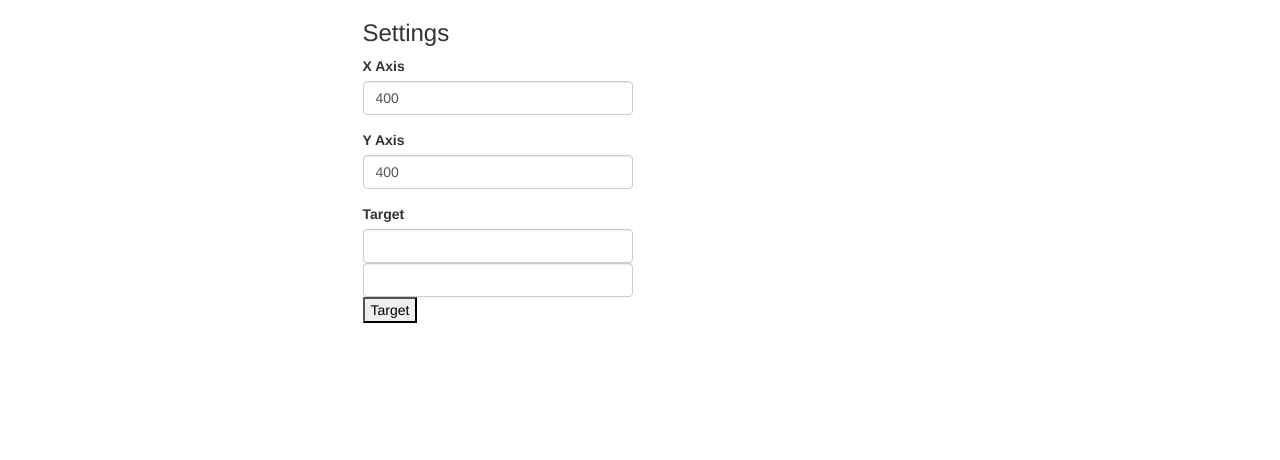
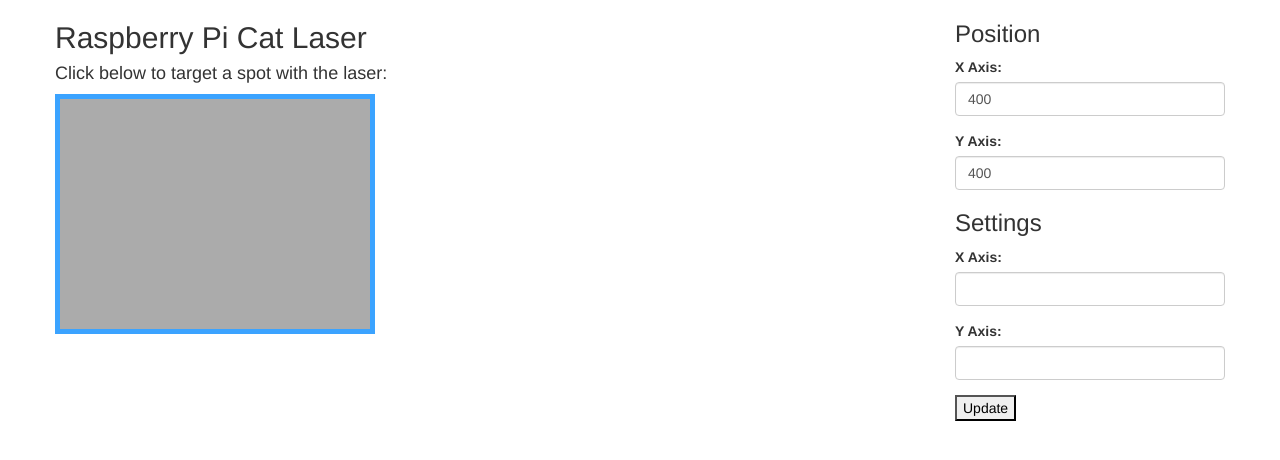
Before and after one commit to tdicola/pi-catlaser, a Flask app: page / in a window 1280 px wide. Shown: the top 460 px of the page. Run offline with Flask 2, Linux system fonts and the light colour scheme.

Commit message:
Add targeting box.

```diff
--- a/model.py
+++ b/model.py
@@ -11,8 +11,8 @@ class LaserModel(object):
 		self.targetXBounds = (0.0, 240.0)
 		self.targetYBounds  = (0.0, 320.0)
 		self.laserXBounds = (150.0, 650.0)
-		self.laserTopYBounds = (150.0, 650.0)
-		self.laserBottomYBounds = (200.0, 600.0)
+		self.laserTopYBounds = (200.0, 600.0)
+		self.laserBottomYBounds = (150.0, 650.0)
 
 	def validateAxis(self, value):
 		try:
--- a/templates/main.html
+++ b/templates/main.html
@@ -15,25 +15,68 @@
                 <div class="col-md-3">
             </div>
             <div class="row">
+                <div class="col-md-9">
+                    <h2>Raspberry Pi Cat Laser</h2>
+                    <!--<iframe src="http://www.ustream.tv/embed/2924984" width="608" height="368" scrolling="no" frameborder="0" style="border: 0px none transparent;"></iframe>-->
+                    <div id="targetpad">
+                        <h4>Click below to target a spot with the laser:</h4>
+                        <div>
+                            <svg id="targetpad" xmlns="http://www.w3.org/2000/svg" width="320" height="240" style="background-color: #3BA3FF; cursor: crosshair;">
+                                <rect width="310" height="230" x="5" y="5" style="fill: #ABABAB;"/>
+                            </svg>
+                        </div>
+                        <div class="label label-danger"></div>
+                    </div>
+                </div>
+
                 <div class="col-md-3">
-                    <h3>Settings</h3>
+                    <h3>Position</h3>
                     <form role="form">
                         <div id="xaxis" class="form-group">
-                            <label for="xaxis">X Axis</label>
+                            <label for="xaxis">X Axis:</label>
                             <input type="text" class="form-control" name="xaxis" value="{{ model.getXAxis() }}"></input>
                             <span class="label label-danger"></span>
                         </div>
                         <div id="yaxis" class="form-group">
-                            <label for="yaxis">Y Axis</label>
+                            <label for="yaxis">Y Axis:</label>
                             <input type="text" class="form-control" name="yaxis" value="{{ model.getYAxis() }}"></input>
                             <span class="label label-danger"></span>
                         </div>
+                    </form>
+
+                    <!-- <h3>Manual Targeting</h3>
+                    <form role="form">
                         <div id="target" class="form-group">
-                            <label>Target</label>
-                            <input type="text" class="form-control" id="targetx" value=""></input>
-                            <input type="text" class="form-control" id="targety" value=""></input>
-                            <span class="label label-danger"></span>
-                            <button type="button" class="button button-default">Target</button>
+                            <div class="form-group">
+                                <label>X Axis:</label>
+                                <input type="text" class="form-control" id="targetx" value=""></input>
+                            </div>
+                            <div class="form-group">
+                                <label>Y Axis:</label>
+                                <input type="text" class="form-control" id="targety" value=""></input>
+                            </div>
+                            <div class="form-group">
+                                <span class="label label-danger"></span>
+                                <button type="button" class="button button-default">Target</button>
+                            </div>
+                        </div>
+                    </form> -->
+
+                    <h3>Settings</h3>
+                    <form role="form">
+                        <div id="target" class="form-group">
+                            <div class="form-group">
+                                <label>X Axis:</label>
+                                <input type="text" class="form-control" id="targetx" value=""></input>
+                            </div>
+                            <div class="form-group">
+                                <label>Y Axis:</label>
+                                <input type="text" class="form-control" id="targety" value=""></input>
+                            </div>
+                            <div class="form-group">
+                                <span class="label label-danger"></span>
+                                <button type="button" class="button button-default">Update</button>
+                            </div>
                         </div>
                     </form>
                 </div>
@@ -66,20 +109,36 @@
                 setupAxis('xaxis');
                 setupAxis('yaxis');
 
-                $('#target > button').click(function() {
-                    var group = $('#target');
-                    var errorspan = group.children('span');
-                    $.ajax({ url: '/target/' + $('#targetx').val() + '/' + $('#targety').val(),
+                // $('#target button').click(function() {
+                //     var group = $('#target');
+                //     var errorspan = $('#target span');
+                //     $.ajax({ url: '/target/' + $('#targetx').val() + '/' + $('#targety').val(),
+                //                  type: 'PUT',
+                //                  error: function(request) {
+                //                     group.addClass('has-error');
+                //                     if (request.status === 500) {
+                //                         errorspan.text($.parseJSON(request.responseText).result);
+                //                     }
+                //                  },
+                //                  success: function() {
+                //                     group.removeClass('has-error');
+                //                     errorspan.text('');
+                //                     location.reload(true);
+                //                  }
+                //             });
+                // });
+
+                $('#targetpad svg').click(function(ev) {
+                    var error = $('#targetpad > div.label-danger');
+                    $.ajax({ url: '/target/' + ev.offsetY + '/' + ev.offsetX,
                                  type: 'PUT',
                                  error: function(request) {
-                                    group.addClass('has-error');
                                     if (request.status === 500) {
-                                        errorspan.text($.parseJSON(request.responseText).result);
+                                        error.text($.parseJSON(request.responseText).result);
                                     }
                                  },
                                  success: function() {
-                                    group.removeClass('has-error');
-                                    errorspan.text('');
+                                    error.text('');
                                     location.reload(true);
                                  }
                             });
```
